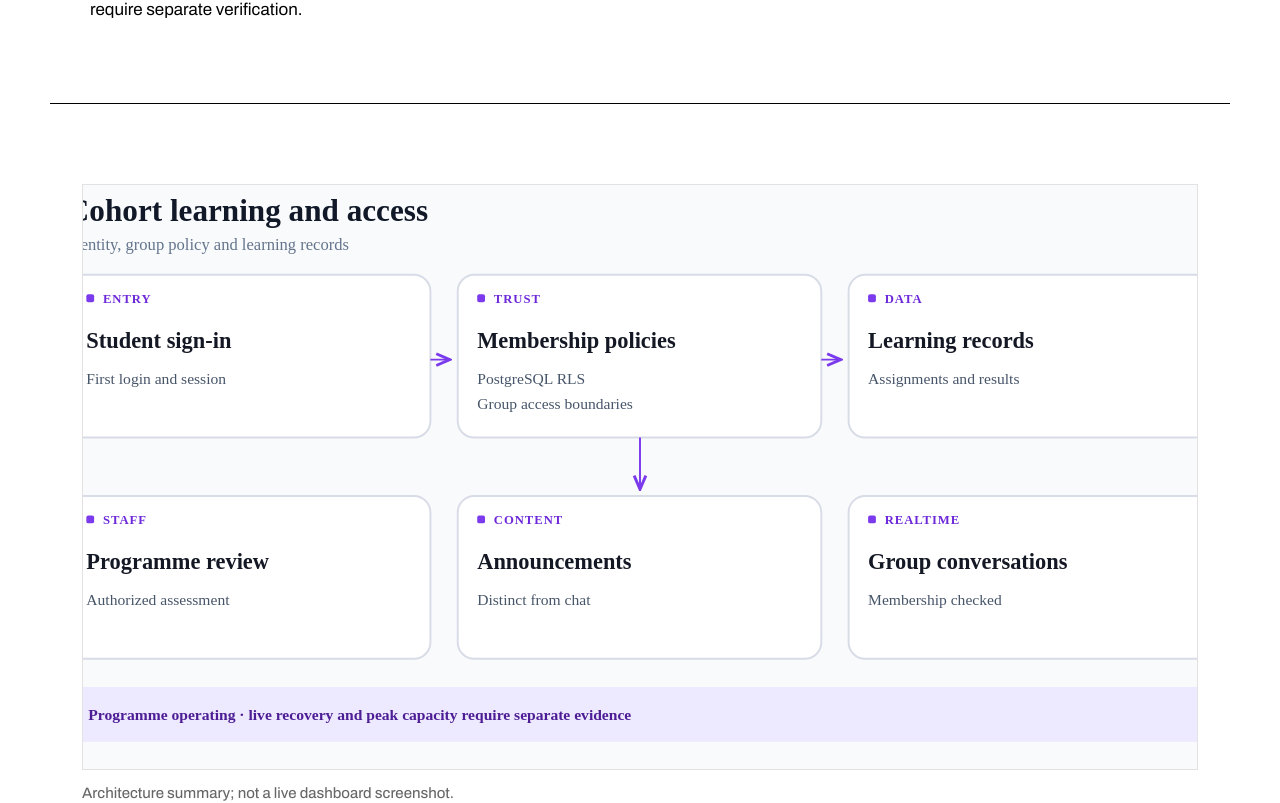
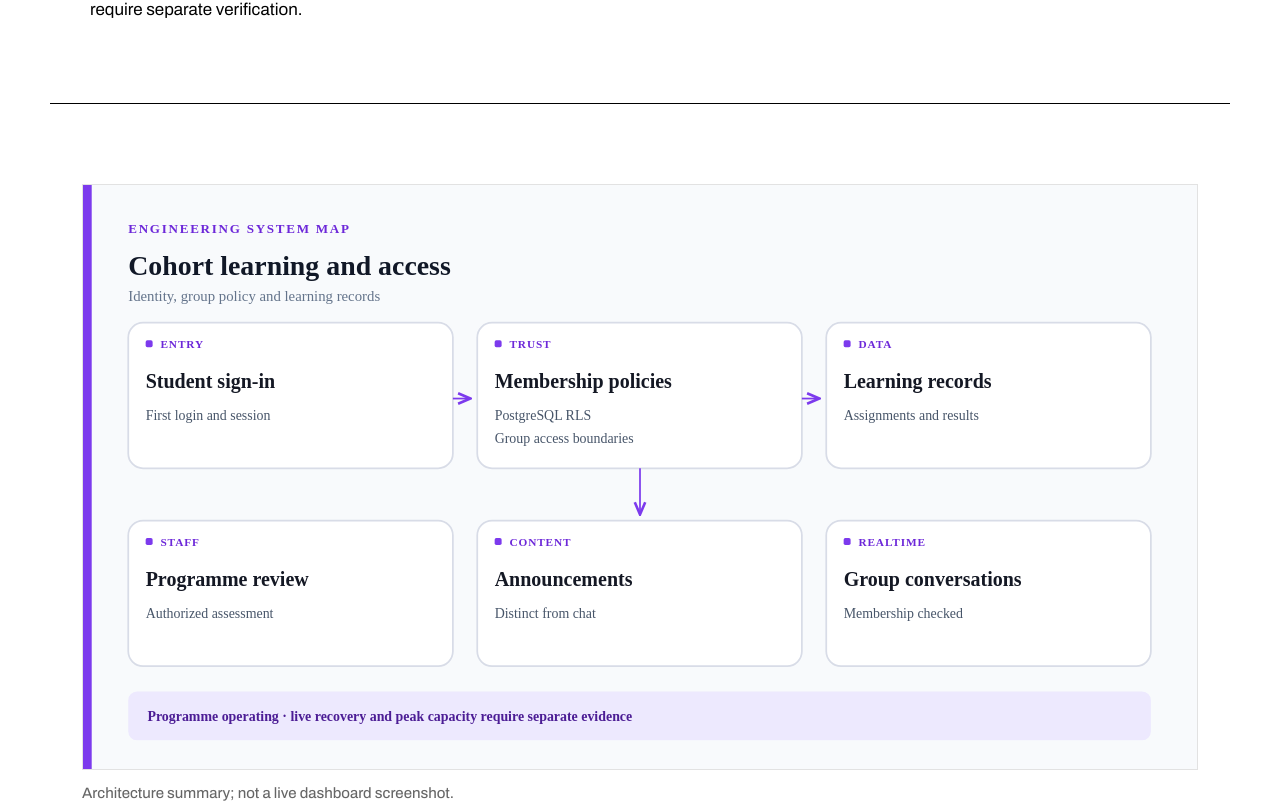
Before and after one commit to olawaleemmanuel09/portfolio, a Next.js app: page /work/cefa in a window 1280 px wide. Shown: the part 2220-3023 px from the top of the page. Built offline with nearby package versions, Linux system fonts and the light colour scheme; no server answers.

Commit message:
fix(portfolio): keep architecture illustrations readable on narrow screens

```diff
--- a/app/work/[slug]/page.tsx
+++ b/app/work/[slug]/page.tsx
@@ -173,6 +173,10 @@ export default async function CaseStudy({
                     >
                       <source src={m.src} type="video/mp4" />
                     </video>
+                  ) : m.src.startsWith("/architecture/") ? (
+                    <div className="max-w-full overflow-x-auto border border-rule" tabIndex={0} role="region" aria-label={`Scrollable architecture diagram for ${project.title}`}>
+                      <Image src={m.src} alt={m.alt} width={1280} height={670} sizes="(max-width: 640px) 820px, 100vw" className="w-full min-w-[820px] sm:min-w-0" />
+                    </div>
                   ) : (
                     <Parallax className="wipe border border-rule" amount={m.aspect === "tall" ? 6 : 10}>
                       <Image
@@ -185,6 +189,7 @@ export default async function CaseStudy({
                       />
                     </Parallax>
                   )}
+                  {m.src.startsWith("/architecture/") && <p className="t-small mt-2 text-muted sm:hidden">Swipe horizontally to inspect the system diagram. The implementation details are also written above.</p>}
                   <figcaption className="t-small mt-3 text-muted">
                     {m.caption ?? m.alt}
                   </figcaption>
```
Also changed, not shown: 2 other files (tests, documents, lock files or other folders).
